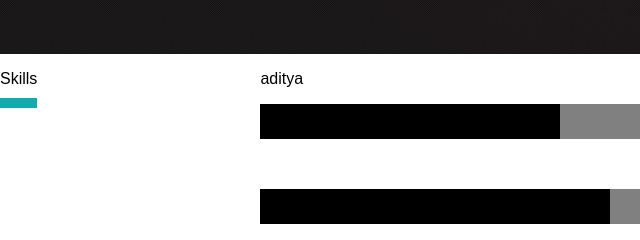
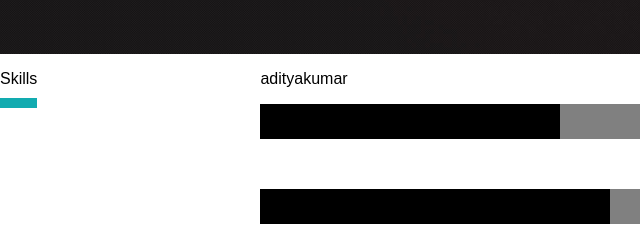
Before and after one commit to codeIriss/learninggit, a plain HTML site: page index.html in a window 1280 px wide. Shown: the part 746-986 px from the top of the page, 0-640 px from the left. Drawn offline with Linux system fonts and the light colour scheme.

Commit message:
second commit

```diff
--- a/index.html
+++ b/index.html
@@ -85,7 +85,7 @@
 
 				</div>
 				<div class="rhs">
-					<p>aditya
+					<p>adityakumar
 					</p>
 
 					<div>
```
